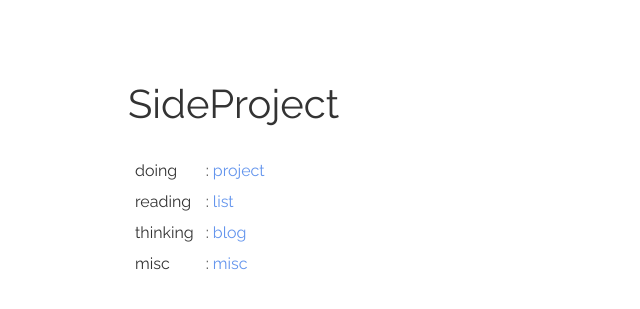
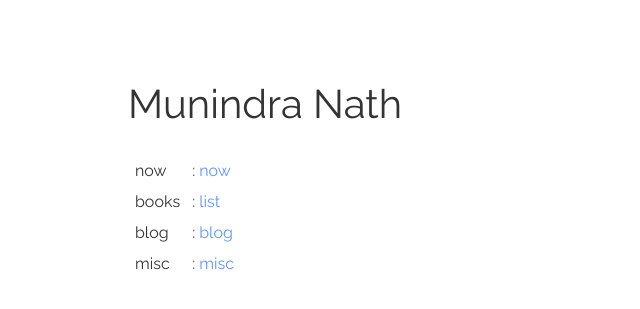
Before and after one commit to sideprojectme/nath, a Jekyll site: the page built from index.md, in a window 1280 px wide. Shown: the top 309 px of the page, without its empty margins (0-640 px from the left). Built offline with Jekyll 4.4.1, drawn with Linux system fonts in a browser that asks for light colours.

Commit message:
Update default.html

```diff
--- a/_layouts/default.html
+++ b/_layouts/default.html
@@ -9,18 +9,18 @@
 </head>
 <body>
 <div class="container">
-   <h1 class="site-title">SideProject</h1>
+   <h1 class="site-title">Munindra Nath</h1>
     <table>
         <tr>
-            <td>doing </td>
-            <td>: <a href="/projects/">project</a></td>
+            <td>now </td>
+            <td>: <a href="/projects/">now</a></td>
         </tr>
         <tr>
-            <td>reading </td>
+            <td>books </td>
             <td>: <a href="/reading/">list</a></td>
         </tr>
         <tr>
-            <td>thinking </td>
+            <td>blog </td>
             <td>: <a href="/thinking/">blog</a></td>
         </tr>
         <tr>
```
